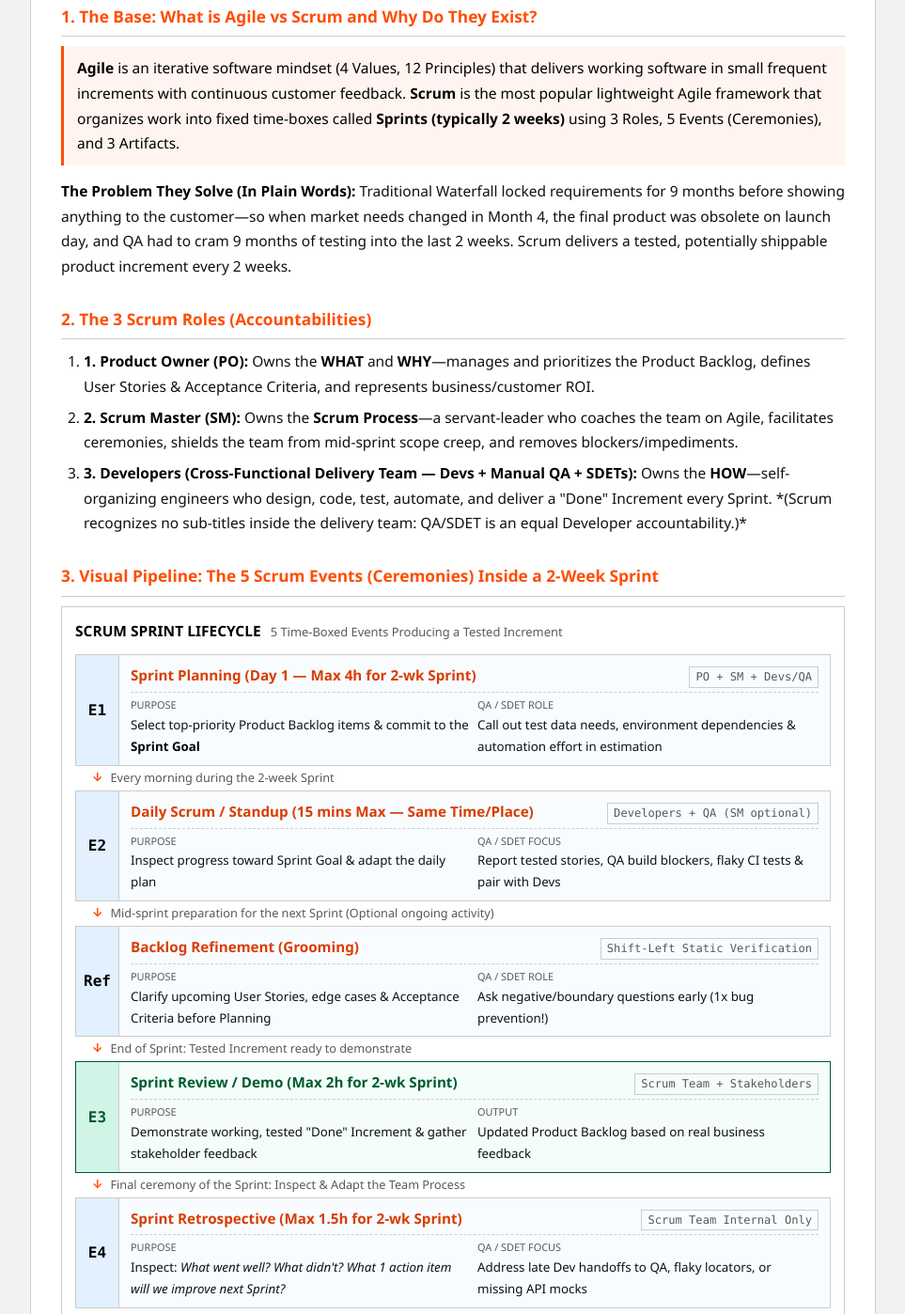
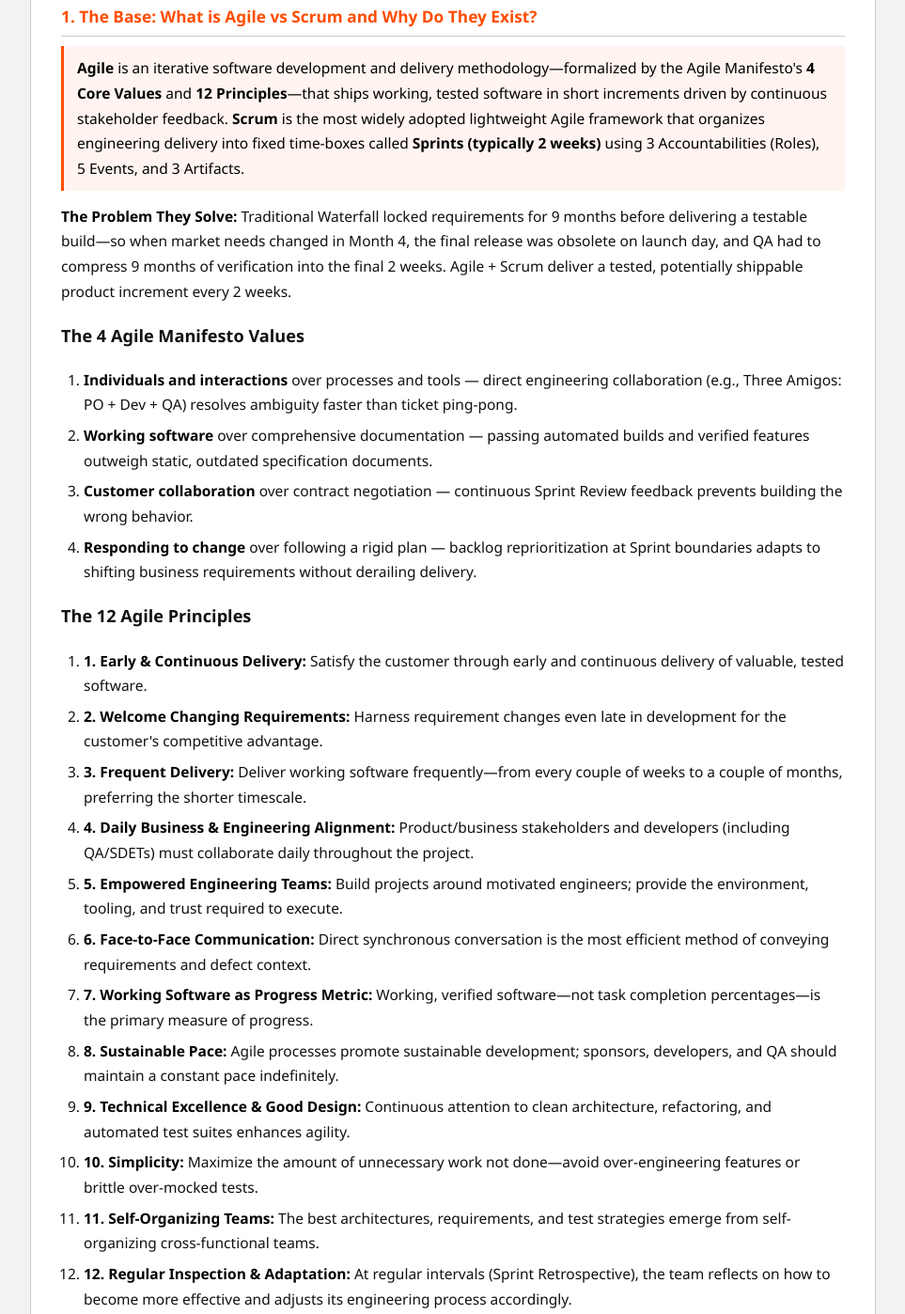
Before and after one commit to prasanthkankati/sdet-explainer, a plain HTML site: page site/topics/manual-m5-1-agile-scrum.html in a window 1280 px wide. Shown: the part 172-1570 px from the top of the page at 94% size, without its empty margins (158-1121 px from the left). Drawn offline with Linux system fonts and the light colour scheme.

Commit message:
v2.1.3: Replace informal 'mindset' in M5.1, enumerate all 4 Agile Values & 12 Principles, update skill

```diff
--- a/site/app.js
+++ b/site/app.js
@@ -70,7 +70,7 @@
   }
 
   // Global Header Brand Link + Alt+<Letter> Track, Home & Light/Dark Theme Shortcuts
-  const SITE_VERSION = "v2.1.2";
+  const SITE_VERSION = "v2.1.3";
   const SHORTCUT_MAP = {
     h: "HOME",
     l: "THEME",
--- a/site/topics/manual-m5-1-agile-scrum.html
+++ b/site/topics/manual-m5-1-agile-scrum.html
@@ -14,8 +14,32 @@
   <h1>5.1 Agile &amp; Scrum Framework: Roles, Ceremonies &amp; Artifacts</h1>
 
   <section><h2>1. The Base: What is Agile vs Scrum and Why Do They Exist?</h2>
-    <p class="def"><b>Agile</b> is an iterative software mindset (4 Values, 12 Principles) that delivers working software in small frequent increments with continuous customer feedback. <b>Scrum</b> is the most popular lightweight Agile framework that organizes work into fixed time-boxes called <b>Sprints (typically 2 weeks)</b> using 3 Roles, 5 Events (Ceremonies), and 3 Artifacts.</p>
-    <p><b>The Problem They Solve (In Plain Words):</b> Traditional Waterfall locked requirements for 9 months before showing anything to the customer—so when market needs changed in Month 4, the final product was obsolete on launch day, and QA had to cram 9 months of testing into the last 2 weeks. Scrum delivers a tested, potentially shippable product increment every 2 weeks.</p></section>
+    <p class="def"><b>Agile</b> is an iterative software development and delivery methodology—formalized by the Agile Manifesto's <b>4 Core Values</b> and <b>12 Principles</b>—that ships working, tested software in short increments driven by continuous stakeholder feedback. <b>Scrum</b> is the most widely adopted lightweight Agile framework that organizes engineering delivery into fixed time-boxes called <b>Sprints (typically 2 weeks)</b> using 3 Accountabilities (Roles), 5 Events, and 3 Artifacts.</p>
+    <p><b>The Problem They Solve:</b> Traditional Waterfall locked requirements for 9 months before delivering a testable build—so when market needs changed in Month 4, the final release was obsolete on launch day, and QA had to compress 9 months of verification into the final 2 weeks. Agile + Scrum deliver a tested, potentially shippable product increment every 2 weeks.</p>
+
+    <h3>The 4 Agile Manifesto Values</h3>
+    <ol>
+      <li><b>Individuals and interactions</b> over processes and tools &mdash; direct engineering collaboration (e.g., Three Amigos: PO + Dev + QA) resolves ambiguity faster than ticket ping-pong.</li>
+      <li><b>Working software</b> over comprehensive documentation &mdash; passing automated builds and verified features outweigh static, outdated specification documents.</li>
+      <li><b>Customer collaboration</b> over contract negotiation &mdash; continuous Sprint Review feedback prevents building the wrong behavior.</li>
+      <li><b>Responding to change</b> over following a rigid plan &mdash; backlog reprioritization at Sprint boundaries adapts to shifting business requirements without derailing delivery.</li>
+    </ol>
+
+    <h3>The 12 Agile Principles</h3>
+    <ol>
+      <li><b>1. Early &amp; Continuous Delivery:</b> Satisfy the customer through early and continuous delivery of valuable, tested software.</li>
+      <li><b>2. Welcome Changing Requirements:</b> Harness requirement changes even late in development for the customer's competitive advantage.</li>
+      <li><b>3. Frequent Delivery:</b> Deliver working software frequently—from every couple of weeks to a couple of months, preferring the shorter timescale.</li>
+      <li><b>4. Daily Business &amp; Engineering Alignment:</b> Product/business stakeholders and developers (including QA/SDETs) must collaborate daily throughout the project.</li>
+      <li><b>5. Empowered Engineering Teams:</b> Build projects around motivated engineers; provide the environment, tooling, and trust required to execute.</li>
+      <li><b>6. Face-to-Face Communication:</b> Direct synchronous conversation is the most efficient method of conveying requirements and defect context.</li>
+      <li><b>7. Working Software as Progress Metric:</b> Working, verified software—not task completion percentages—is the primary measure of progress.</li>
+      <li><b>8. Sustainable Pace:</b> Agile processes promote sustainable development; sponsors, developers, and QA should maintain a constant pace indefinitely.</li>
+      <li><b>9. Technical Excellence &amp; Good Design:</b> Continuous attention to clean architecture, refactoring, and automated test suites enhances agility.</li>
+      <li><b>10. Simplicity:</b> Maximize the amount of unnecessary work not done—avoid over-engineering features or brittle over-mocked tests.</li>
+      <li><b>11. Self-Organizing Teams:</b> The best architectures, requirements, and test strategies emerge from self-organizing cross-functional teams.</li>
+      <li><b>12. Regular Inspection &amp; Adaptation:</b> At regular intervals (Sprint Retrospective), the team reflects on how to become more effective and adjusts its engineering process accordingly.</li>
+    </ol></section>
 
   <section><h2>2. The 3 Scrum Roles (Accountabilities)</h2>
     <ol>
```
Also changed, not shown: site/index.html (+5 -5 lines), 2 other files.
